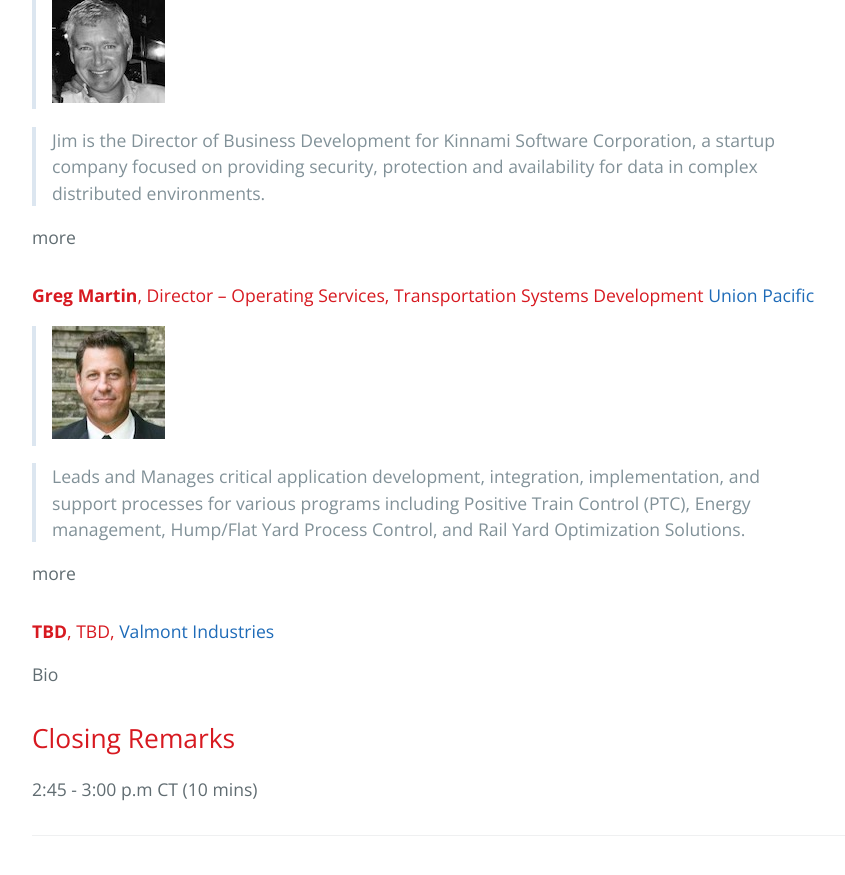
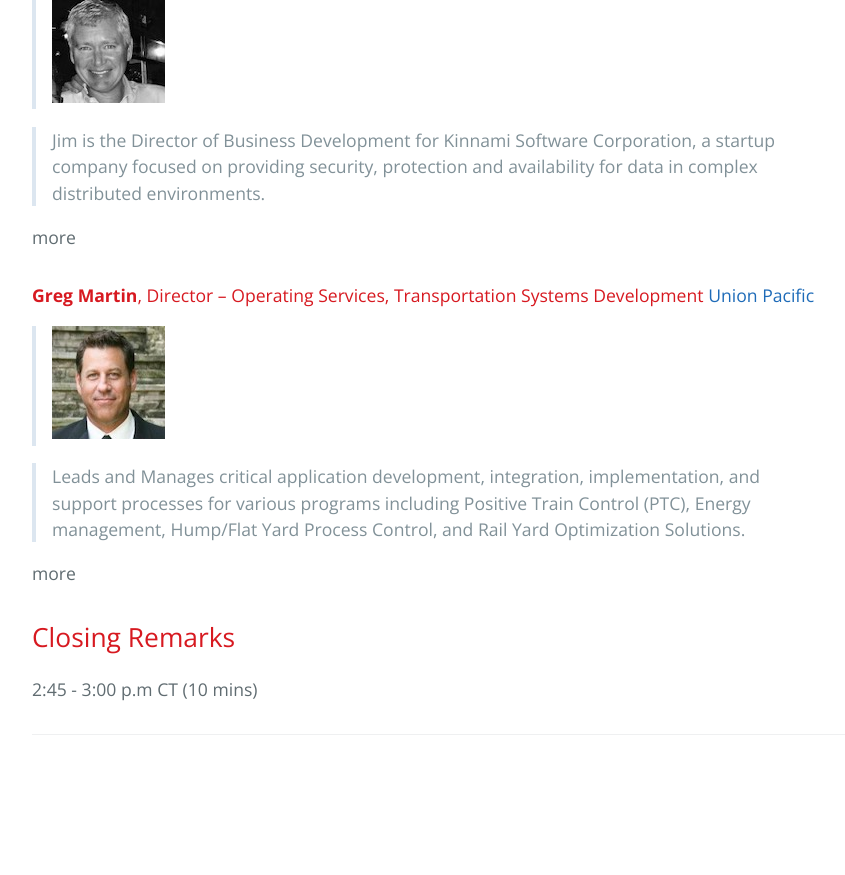
Before and after one commit to BridgingBigData/BridgingBigData.github.io, a Jekyll site: the page built from pages/bbd2023agenda.md, in a window 1280 px wide and 900 px high, scrolled down 4106 px. Shown: the top 875 px of the window, without its empty margins (192-1037 px from the left). Built offline with Jekyll 4.4.1, drawn with Linux system fonts in a browser that asks for light colours; after the commit the page ends 4905 px from its top, so only the background shows below that.

Commit message:
update agenda

```diff
--- a/pages/bbd2023agenda.md
+++ b/pages/bbd2023agenda.md
@@ -163,13 +163,5 @@ Coming Soon!
 
 </details>
 
-#### **TBD**, TBD, [Valmont Industries](https://www.valmont.com)
-<details>
-<summary>Bio</summary>
-
-Coming Soon!
-
-</details>
-
 ## Closing Remarks
 2:45 - 3:00 p.m CT (10 mins)
```
